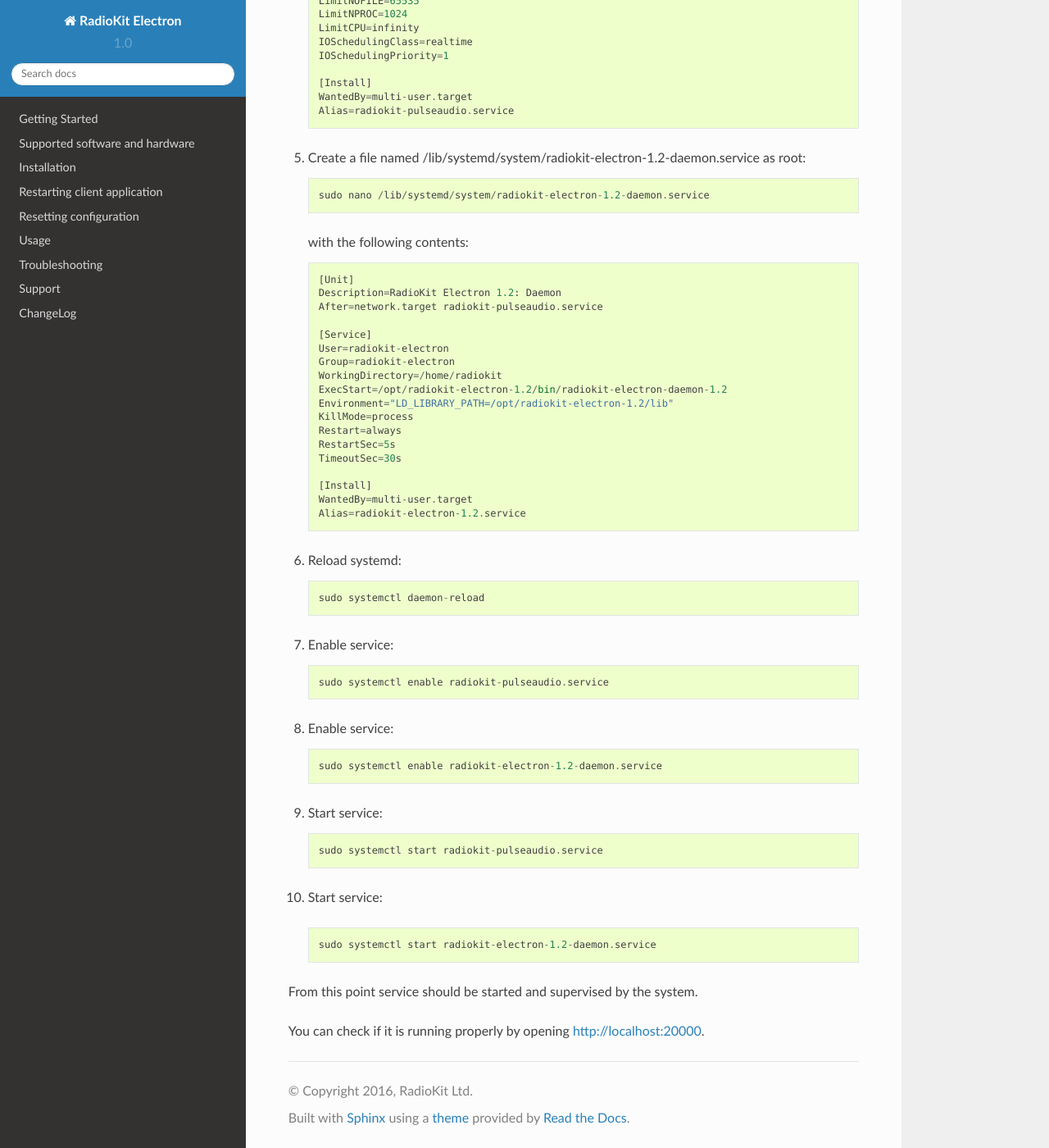
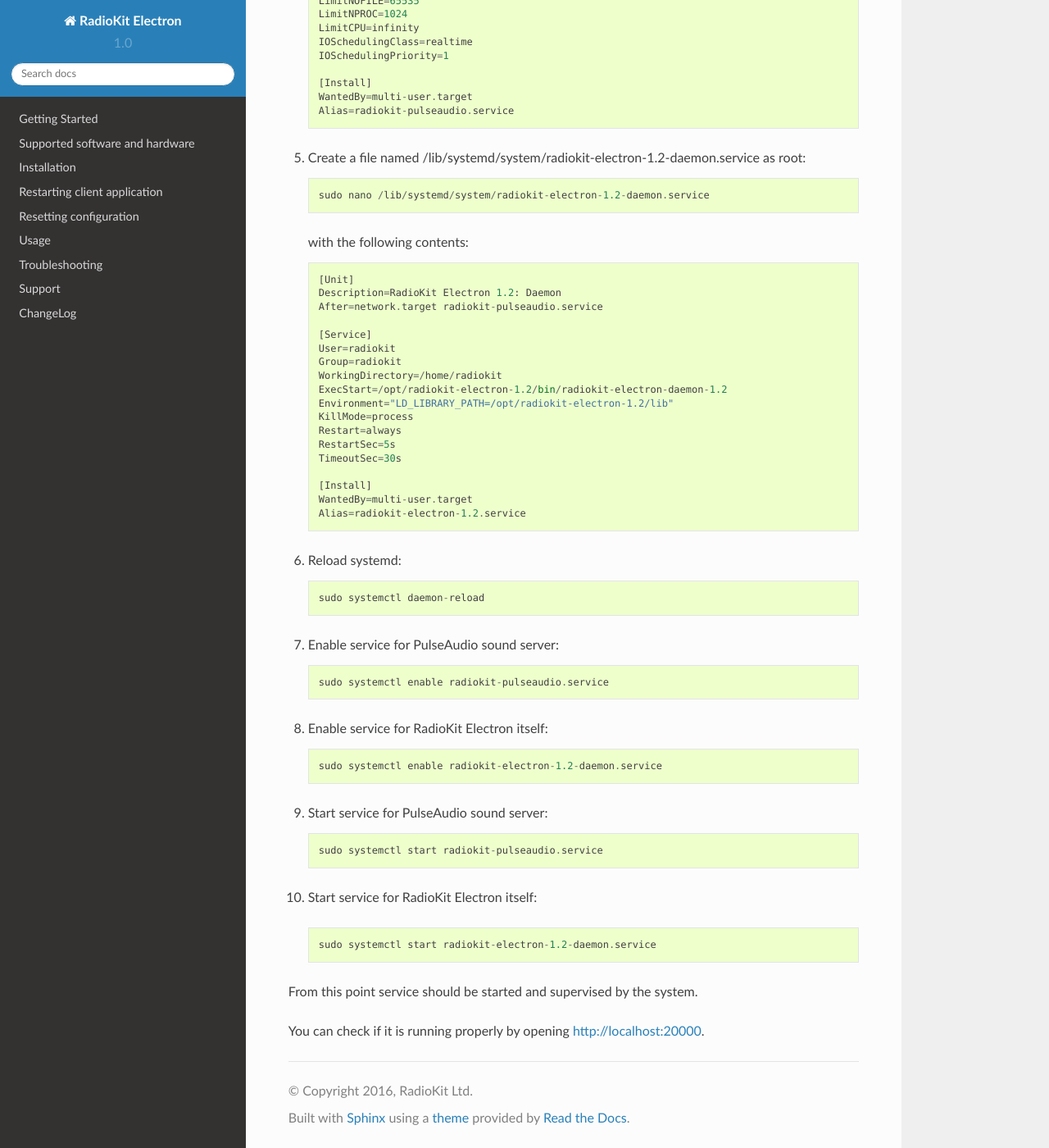
Before and after one commit to radiokit/electron-docs, a Sphinx documentation site: the page built from docs/source/installation-linux.rst, in a window 1280 px wide and 1400 px high, scrolled down 2125 px. Shown: the whole window at 82% size. Built offline with Sphinx 7.4.7 and the Read the Docs theme 2.0.0, drawn with Linux system fonts in a browser that asks for light colours.

Commit message:
ELEC-117 Fixed invalid user/group names in systemd config files

```diff
--- a/docs/source/installation-linux.rst
+++ b/docs/source/installation-linux.rst
@@ -149,22 +149,22 @@
 
        sudo systemctl daemon-reload
 
-7. Enable service:
+7. Enable service for PulseAudio sound server:
    ::
 
        sudo systemctl enable radiokit-pulseaudio.service
 
-8. Enable service:
+8. Enable service for RadioKit Electron itself:
    ::
 
        sudo systemctl enable radiokit-electron-1.2-daemon.service
 
-9. Start service:
+9. Start service for PulseAudio sound server:
    ::
 
        sudo systemctl start radiokit-pulseaudio.service
 
-10. Start service:
+10. Start service for RadioKit Electron itself:
    ::
 
        sudo systemctl start radiokit-electron-1.2-daemon.service
```
Also changed, not shown: other parts of docs/source/installation-linux.rst (+4 -4 lines).
